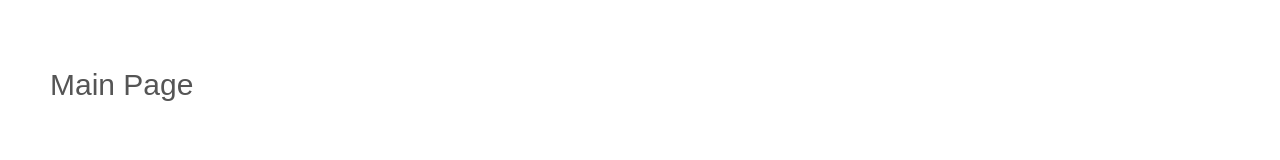
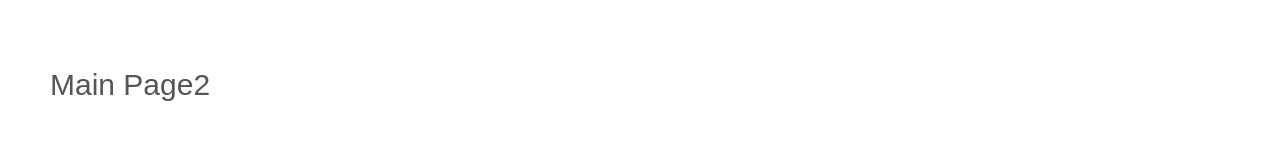
Before and after one commit to dcodelabTutor/react_portfolio_basic, a React (Create React App) app: page / in a window 1280 px wide. Shown: the part 180-340 px from the top of the page. Built offline with nearby package versions, Linux system fonts and the light colour scheme.

Commit message:
라우터 기록

```diff
--- a/src/main/Main.js
+++ b/src/main/Main.js
@@ -2,7 +2,7 @@ function Main(){
   return (
     <section className="content main">
       <div className="inner">
-        <h1>Main Page</h1>
+        <h1>Main Page2</h1>
       </div>
     </section>
   )
```
